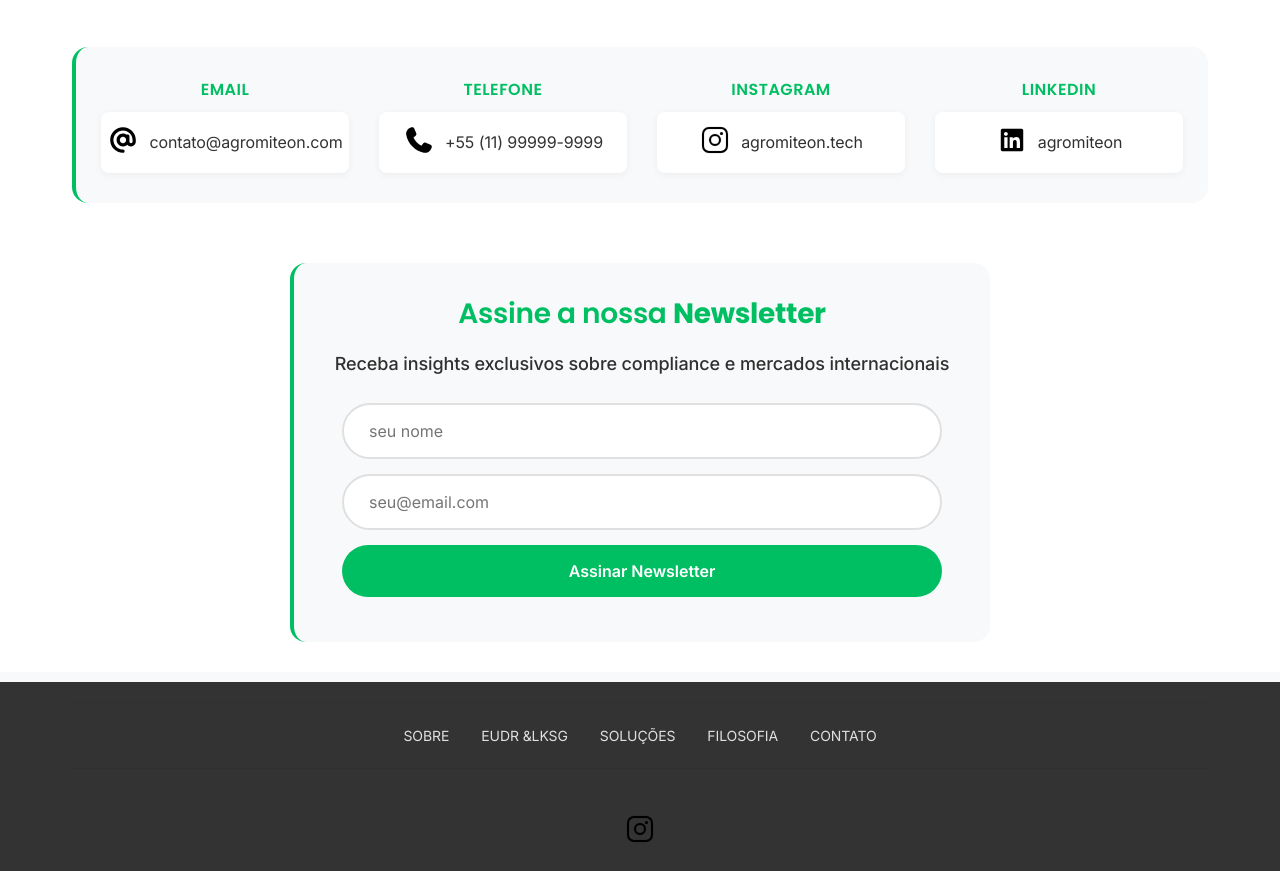
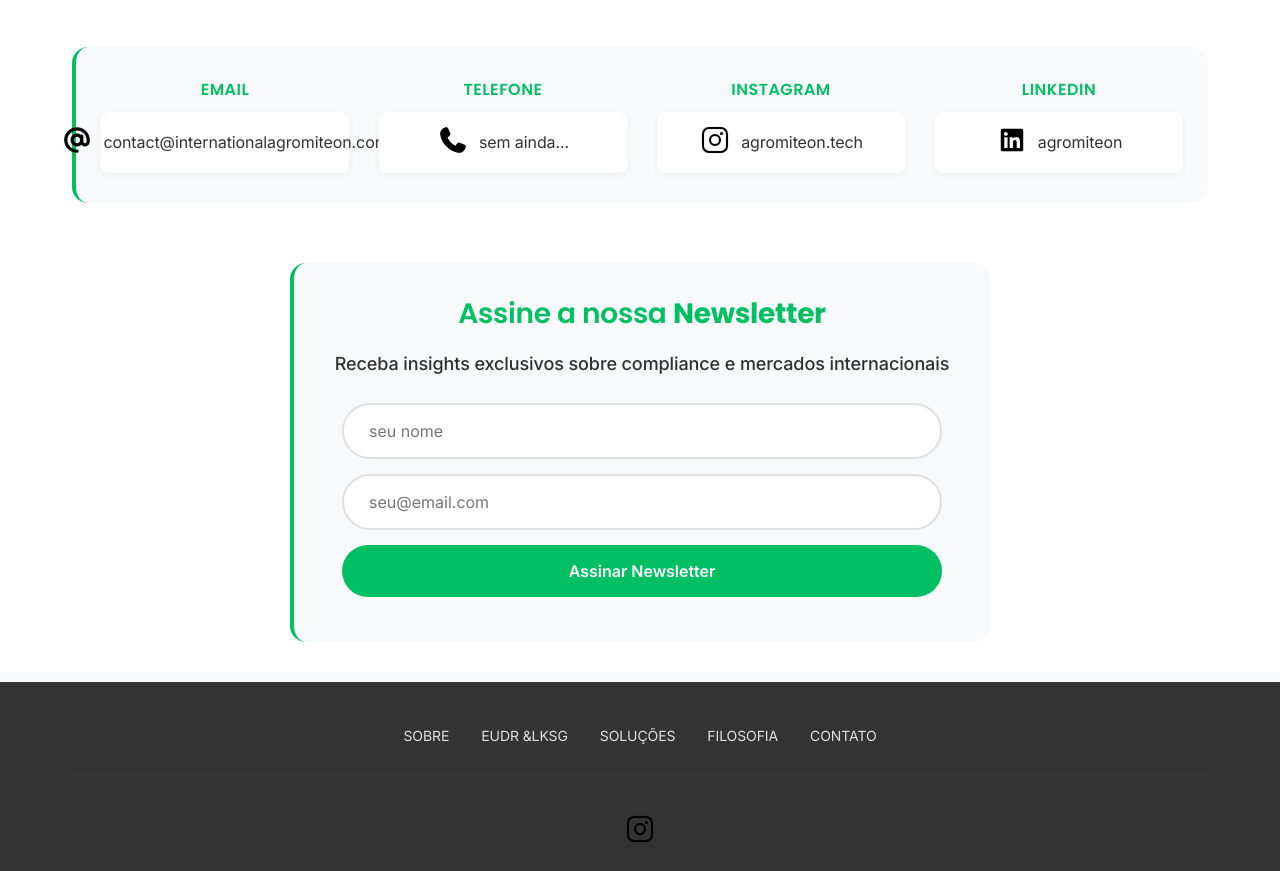
Before and after one commit to thiagokf/projeto-agromiteon, a plain HTML site: page frontend/index.html in a window 1280 px wide. Shown: the part 7540-8411 px from the top of the page. Drawn offline with Linux system fonts and the light colour scheme.

Commit message:
add email

```diff
--- a/frontend/index.html
+++ b/frontend/index.html
@@ -375,7 +375,7 @@
 
                     <path d="M320 128C214 128 128 214 128 320C128 426 214 512 320 512C337.7 512 352 526.3 352 544C352 561.7 337.7 576 320 576C178.6 576 64 461.4 64 320C64 178.6 178.6 64 320 64C461.4 64 576 178.6 576 320L576 352C576 405 533 448 480 448C450.7 448 424.4 434.8 406.8 414.1C384 435.1 353.5 448 320 448C249.3 448 192 390.7 192 320C192 249.3 249.3 192 320 192C347.9 192 373.7 200.9 394.7 216.1C400.4 211.1 407.8 208 416 208C433.7 208 448 222.3 448 240L448 352C448 369.7 462.3 384 480 384C497.7 384 512 369.7 512 352L512 320C512 214 426 128 320 128zM384 320C384 284.7 355.3 256 320 256C284.7 256 256 284.7 256 320C256 355.3 284.7 384 320 384C355.3 384 384 355.3 384 320z"/></svg>
                   </span>
-                  contato@agromiteon.com
+                  contact@internationalagromiteon.com
                 </a>
               </div>
 
@@ -393,7 +393,7 @@
 
                     <path d="M224.2 89C216.3 70.1 195.7 60.1 176.1 65.4L170.6 66.9C106 84.5 50.8 147.1 66.9 223.3C104 398.3 241.7 536 416.7 573.1C493 589.3 555.5 534 573.1 469.4L574.6 463.9C580 444.2 569.9 423.6 551.1 415.8L453.8 375.3C437.3 368.4 418.2 373.2 406.8 387.1L368.2 434.3C297.9 399.4 241.3 341 208.8 269.3L253 233.3C266.9 222 271.6 202.9 264.8 186.3L224.2 89z"/></svg>
                   </span>
-                  +55 (11) 99999-9999
+                  sem ainda...
                 </a>
               </div>
 
```
